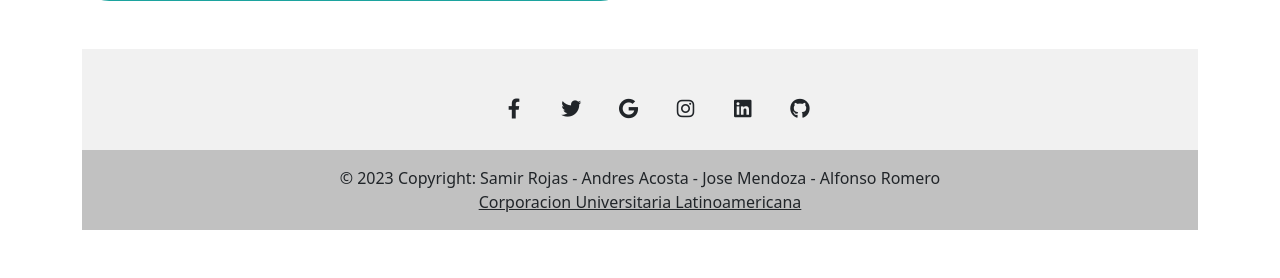
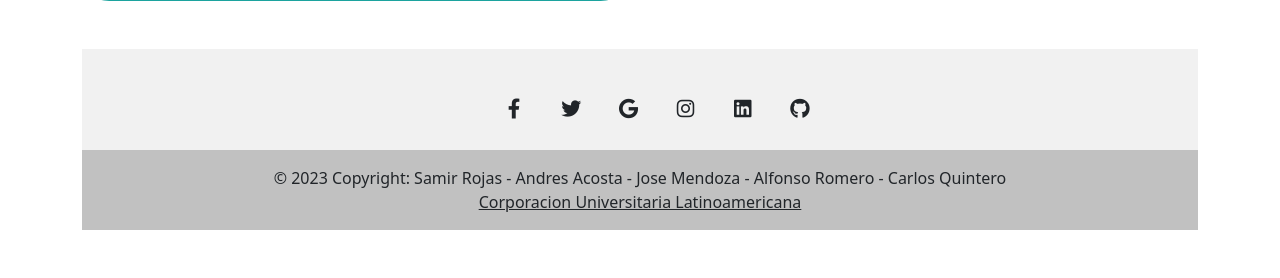
Before and after one commit to AndresAcosta05/Prediccion_IA, a Flask app: page /Nosotros in a window 1280 px wide. Shown: the part 1215-1493 px from the top of the page. Run offline with Flask 3, Linux system fonts and the light colour scheme; some libraries are stand-ins or nearby versions.

Commit message:
VERSION FINAL

```diff
--- a/src/templates/base.html
+++ b/src/templates/base.html
@@ -250,7 +250,7 @@
 
     <!-- Copyright -->
     <div class="text-center text-dark p-3" style="background-color: rgba(0, 0, 0, 0.2);">
-      © 2023 Copyright: Samir Rojas - Andres Acosta - Jose Mendoza - Alfonso Romero
+      © 2023 Copyright: Samir Rojas - Andres Acosta - Jose Mendoza - Alfonso Romero - Carlos Quintero
       <br>
       <a class="text-dark" href="https://ul.edu.co/">Corporacion Universitaria Latinoamericana</a>
     </div>
```
